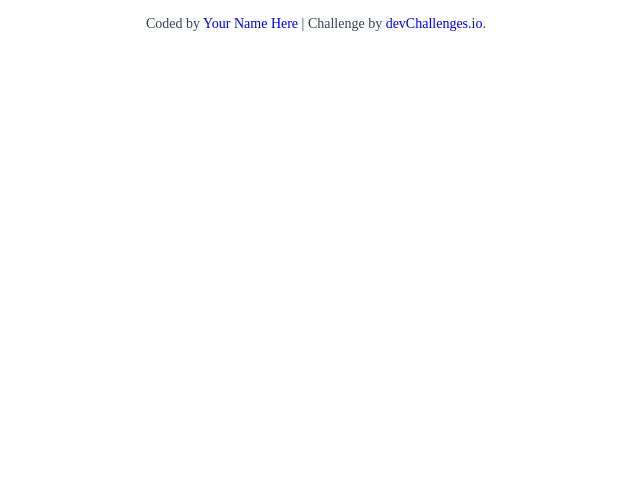
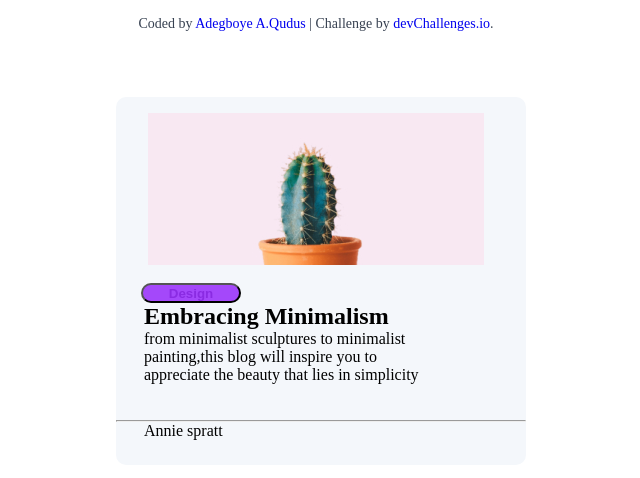
Before and after one commit to adegboyequdusayomide-arch/Minimal-blog-card-starter-master, a plain HTML site: page Minimal-blog-card-starter-master/index.html in a window 1280 px wide. Shown: the whole page, without its empty margins (324-964 px from the left). Drawn offline with Linux system fonts and the light colour scheme.

Commit message:
first commit

```diff
--- a/Minimal-blog-card-starter-master/index.html
+++ b/Minimal-blog-card-starter-master/index.html
@@ -12,6 +12,7 @@
     />
 
     <title>devChallenges.io | Minimal Blog Card</title>
+
 
     <!--You are welcome to delete these styles or modify them in your own stylesheet -->
     <style>
@@ -35,22 +36,81 @@
       .author-info a {
         text-decoration: none;
       }
+      .container{
+        display: flex;
+        justify-content: center;
+             }
+      .main2{
+        width: 410px;
+        background-color:#f4f7fb;
+        height: 368px;
+        border-radius: 10px;
+        margin: 3px;
+        margin-top: 65px;
+      }
+
+
+     .images{
+        width: 336px;
+        height:152px ;
+        margin-left: 32px;
+        margin-top: 16px;
+
+      }
+
+      .sty{
+        margin-right: 110px;
+      }
+      .content{
+        margin-top: 50px;
+        margin-left: 10px;
+
+      }
+      .man{
+        justify-content: center;
+      }
+      button{
+        height: 20px;
+        width: 100px;
+        border-radius: 15px;
+        margin-left: 25px;
+        background-color: rgb(164, 72, 250);
+      }
+
+
+
     </style>
   </head>
   <body>
-    <!-- Design
 
-  Embracing Minimalism
-
-  From minimalist sculptures to minimalist paintings, this blog will inspire you to appreciate the beauty that lies in simplicity.
-
-  Annie Spratt -->
 
     <div class="author-info">
-      Coded by <a href="#">Your Name Here</a> | Challenge by
+      Coded by <a href="#">Adegboye A.Qudus</a> | Challenge by
       <a href="https://www.devchallenges.io?ref=challenge" target="_blank"
         >devChallenges.io</a
       >.
     </div>
+    <div class="container">
+
+      <div class="main">
+        <div class="content">
+          <span>
+
+          </span>
+        </div>
+      </div>
+        <div class="main2">
+        <div class="images">
+          <img src="resources/Cactus.jpg" alt=""></div>
+          <div><br>
+          <span >  <button><h4 style="color: blueviolet;">Design</h4></button><br>
+            <h2 style="margin-left:28px;">Embracing Minimalism</h2>
+          <p style="margin-left: 28px;">from minimalist sculptures to minimalist <br>painting,this blog will inspire you to <br> appreciate the beauty that lies in simplicity</p><br><br><hr><p style="margin-left: 28px
+          ;">Annie spratt</p></span>
+          </div>
+
+      </div>
+
+    </div>
   </body>
 </html>
```
Also changed, not shown: Minimal-blog-card-starter-master/favicon.ico (added), Minimal-blog-card-starter-master/styles.css (added).
